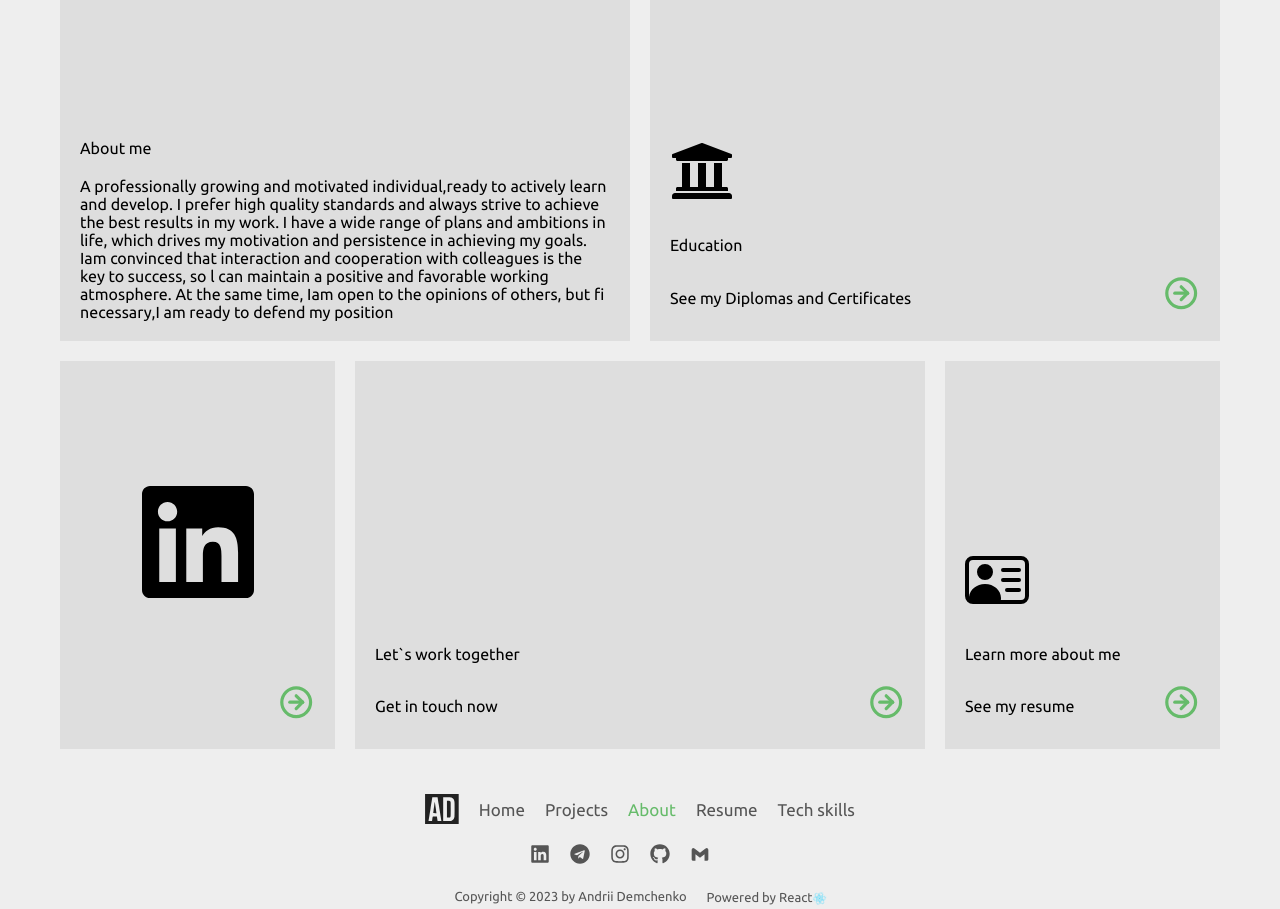
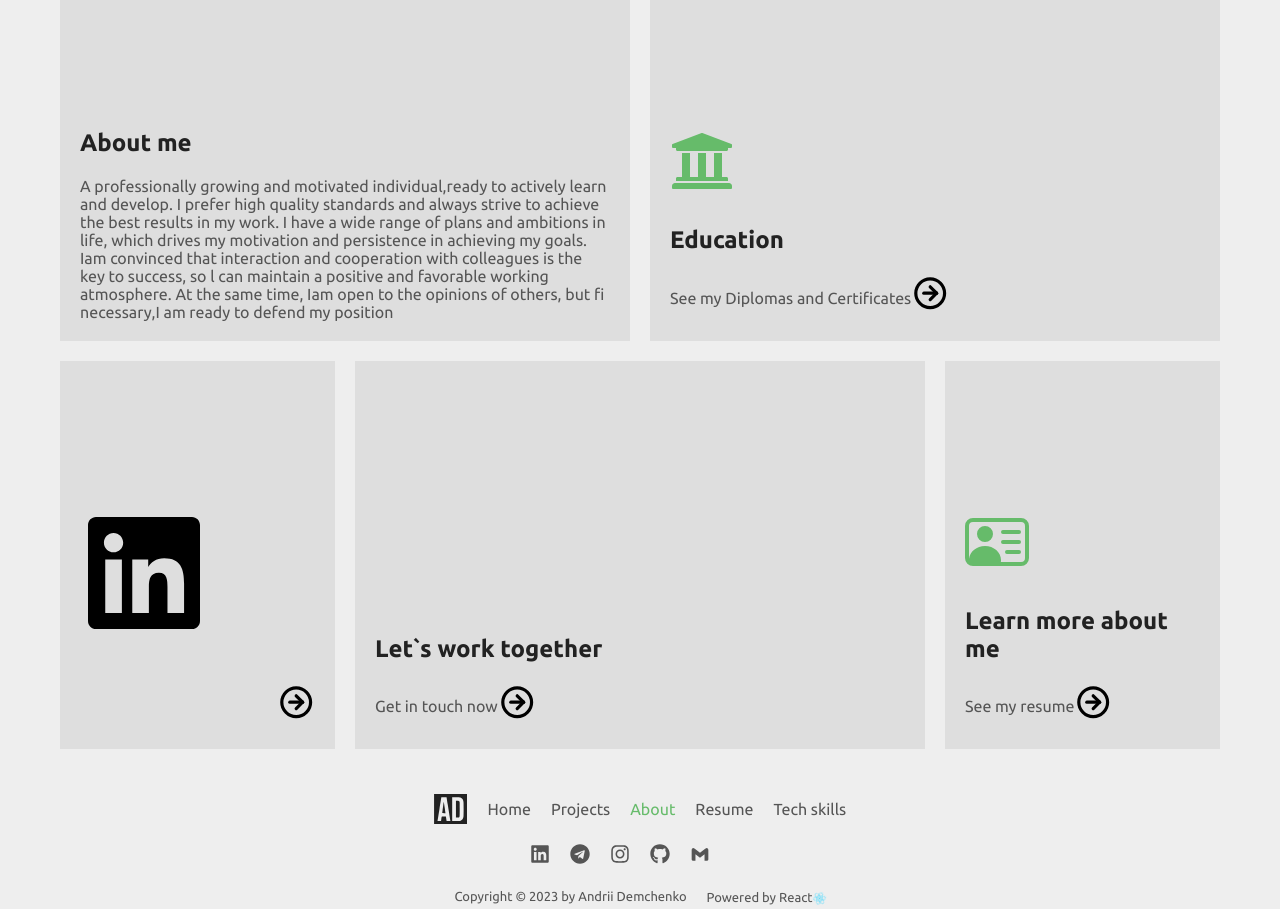
Before and after one commit to andrew-demchenk0/andrew-demchenk0.github.io, a React (Vite) app: page /about in a window 1280 px wide. Shown: the part 860-1769 px from the top of the page. Built offline with nearby package versions, Linux system fonts and the light colour scheme; some icons are missing.

Commit message:
+ variables, * tile component

```diff
--- a/src/components/navigation/navigation.scss
+++ b/src/components/navigation/navigation.scss
@@ -7,7 +7,7 @@
 
   &__item{
     color: var(--subtitle-color);
-    font-size: 17px;
+    font-size: $navigation-link;
     font-weight: 400;
     &:hover {
       color: var(--title-color);
--- a/src/components/pageTile/Tile.jsx
+++ b/src/components/pageTile/Tile.jsx
@@ -1,6 +1,7 @@
 import PropTypes from 'prop-types';
 
 import './tile.scss';
+
 const Tile = props => {
   const { image, alt, className, icon, title, subtitle, linkIcon } = props;
 
@@ -10,12 +11,12 @@ const Tile = props => {
         <img src={image} alt={alt}/>
       </div>
     );
-  }
+  };
   const renderIconLinkTale = () => {
     return (
       <div className={className}>
-        <div className='tile-sm__icon'>{icon}</div>
-        <div className="tile-sm__linkIcon">{linkIcon}</div>
+        <div className="tile__icon-lg">{icon}</div>
+        <div className="tile__link-icon">{linkIcon}</div>
       </div>
     );
   };
@@ -23,8 +24,8 @@ const Tile = props => {
   const renderTitleSubtitleTale = () => {
     return (
       <div className={className}>
-        <div className="tile-md__title">{title}</div>
-        <div className="tile-md__subtitle">{subtitle}</div>
+        <h2 className="tile__title">{title}</h2>
+        <p className="tile__subtitle">{subtitle}</p>
       </div>
     );
   };
@@ -32,10 +33,10 @@ const Tile = props => {
   const renderTitleSubtitleLinkIndicatorTale = () => {
     return (
       <div className={className}>
-        <div className="tile-md__title">{title}</div>
-        <div className='tile-lg__wrapper'>
-          <div className="tile-lg__subtitle">{subtitle}</div>
-          <div className="tile-lg__linkIcon">{linkIcon}</div>
+        <h2 className="tile__title">{title}</h2>
+        <div className="tile__wrapper">
+          <p className="tile__subtitle">{subtitle}</p>
+          <div className="tile__link-icon">{linkIcon}</div>
         </div>
       </div>
     );
@@ -44,11 +45,11 @@ const Tile = props => {
   const renderImageTitleSubtitleLinkTale = () => {
     return (
       <div className={className}>
-        <img src={image} alt={alt}/>
-        <div className="tile-lg__title">{title}</div>
-        <div className='tile-lg__wrapper'>
-          <div className="tile-lg__subtitle">{subtitle}</div>
-          <div className="tile-lg__linkIcon">{linkIcon}</div>
+        <img className="tile__image" src={image} alt={alt}/>
+        <h2 className="tile__title">{title}</h2>
+        <div className="tile__wrapper">
+          <p className="tile__subtitle">{subtitle}</p>
+          <div className="tile__link-icon">{linkIcon}</div>
         </div>
       </div>
     );
@@ -57,11 +58,11 @@ const Tile = props => {
   const renderIconTitleSubtitleLinkTale = () => {
     return (
       <div className={className}>
-        <div className="tile-lg__icon">{icon}</div>
-        <div className="tile-lg__title">{title}</div>
-        <div className='tile-lg__wrapper'>
-          <div className="tile-lg__subtitle">{subtitle}</div>
-          <div className="tile-lg__linkIcon">{linkIcon}</div>
+        <div className="tile__icon">{icon}</div>
+        <h2 className="tile__title">{title}</h2>
+        <div className="tile__wrapper">
+          <p className="tile__subtitle">{subtitle}</p>
+          <div className="tile__link-icon">{linkIcon}</div>
         </div>
       </div>
     );
@@ -72,8 +73,8 @@ const Tile = props => {
       {(icon && linkIcon) && renderIconLinkTale()}
       {(title && subtitle) && renderTitleSubtitleTale()}
       {(title && subtitle && linkIcon) && renderTitleSubtitleLinkIndicatorTale()}
-      {(icon && title && subtitle && linkIcon ) && renderIconTitleSubtitleLinkTale()}
-      {(image && alt && title && subtitle && linkIcon ) && renderImageTitleSubtitleLinkTale()}
+      {(icon && title && subtitle && linkIcon) && renderIconTitleSubtitleLinkTale()}
+      {(image && alt && title && subtitle && linkIcon) && renderImageTitleSubtitleLinkTale()}
     </>
   );
 };
@@ -85,7 +86,7 @@ Tile.propTypes = {
   icon: PropTypes.object,
   linkIcon: PropTypes.object,
   image: PropTypes.string,
-  alt: PropTypes.string
+  alt: PropTypes.string,
 };
 
 export default Tile;
--- a/src/components/pageTile/tile.scss
+++ b/src/components/pageTile/tile.scss
@@ -9,54 +9,55 @@
   align-items: flex-start;
   justify-content: flex-end;
   gap: 20px;
-  &-sm {
+
+  &__wrapper {
+    display: flex;
+    flex-direction: row;
     align-items: center;
-    justify-content: center;
+  }
 
-    &__icon {
-      font-size: 10vw;
-    }
+  &__title {
+    font-size: $title;
+    color: var(--title-color);
+  }
 
-    &__linkIcon {
-      position: absolute;
-      font-size: 3vw;
-      color: var(--main-color);
-      bottom: 20px;
-      right: 20px;
+  &__subtitle {
+    font-size: $subtitle;
+    color: var(--subtitle-color);
+  }
+
+  &__image {
+    &-photo {
+      width: 100%;
+
+      img {
+        width: 100%;
+        height: 100%;
+        object-position: top right;
+        object-fit: cover;
+      }
     }
   }
 
-  &-md {
-    &__title {
-
-    }
-
-    &__subtitle {
-
+  &__icon {
+    font-size: 5vw;
+    color: var(--main-color);
+    &-lg {
+      font-size: 10vw;
     }
   }
 
-  &-lg {
-    &__wrapper {
-      display: flex;
-      flex-direction: row;
-      align-items: center;
-      justify-content: space-between;
-      width: 100%;
-    }
-    &__icon {
-      font-size: 5vw;
-    }
-    &__title {
+  &__link-icon {
+    font-size: 3vw;
+    margin-left: auto;
+    align-self: flex-end;
+  }
 
-    }
-    &__subtitle {
-
-    }
-    &__linkIcon {
-      color: var(--main-color);
-      align-self: flex-end;
-      font-size: 3vw;
-    }
-  }
+  //&__linkIcon {
+  //  position: absolute;
+  //  font-size: 3vw;
+  //  color: var(--main-color);
+  //  bottom: 20px;
+  //  right: 20px;
+  //}
 }
--- a/src/pages/about/About.jsx
+++ b/src/pages/about/About.jsx
@@ -14,44 +14,37 @@ const About = () => {
     <>
       <PageTitle text={t('pageTitle.about')} className='page-title animate__animated animate__fadeInDown' />
       <section className='about'>
-        <Tile className="about__photo about__tile1 animate__animated  animate__slideInLeft"
+        <Tile className="tile__image-photo about__tile1 animate__animated  animate__slideInLeft"
               image={AboutPhoto}
-              alt={'Author Photo'}>
-        </Tile>
+              alt={'Author Photo'} />
 
         <Tile className={'tile about__tile2 animate__animated  animate__slideInRight'}
               title={t('aboutPage.greeting.title')}
-              subtitle={t('aboutPage.greeting.subtitle')}>
-        </Tile>
+              subtitle={t('aboutPage.greeting.subtitle')} />
 
         <Tile className={'tile about__tile3 animate__animated  animate__slideInLeft'}
               title={t('aboutPage.about.title')}
-              subtitle={t('aboutPage.about.description')}>
-        </Tile>
+              subtitle={t('aboutPage.about.description')} />
 
         <Tile className={'tile tile-lg about__tile4 animate__animated  animate__slideInRight'}
               icon={<FaUniversity />} title={t('aboutPage.education.title')}
               subtitle={t('aboutPage.education.subtitle')}
-              linkIcon={<TbCircleArrowRight />}>
-        </Tile>
+              linkIcon={<TbCircleArrowRight />} />
 
         <Tile className={'tile tile-sm about__tile5 animate__animated  animate__slideInLeft'}
               icon={<FaLinkedin />}
-              linkIcon={<TbCircleArrowRight />}>
-        </Tile>
+              linkIcon={<TbCircleArrowRight />} />
 
         <Tile className={'tile tile-lg about__tile6 animate__animated  animate__zoomIn'}
               title={t('aboutPage.contact.title')}
               subtitle={t('aboutPage.contact.subtitle')}
-              linkIcon={<TbCircleArrowRight />}>
-        </Tile>
+              linkIcon={<TbCircleArrowRight />} />
 
         <Tile className={'tile tile-lg about__tile7 animate__animated  animate__slideInRight'}
               icon={<BsPersonVcard />}
               title={t('aboutPage.resume.title')}
               subtitle={t('aboutPage.resume.subtitle')}
-              linkIcon={<TbCircleArrowRight />}>
-        </Tile>
+              linkIcon={<TbCircleArrowRight />} />
       </section>
     </>
   );
--- a/src/pages/about/about.scss
+++ b/src/pages/about/about.scss
@@ -17,19 +17,4 @@
   grid-template-rows: repeat(3, 1fr);
   grid-column-gap: 20px;
   grid-row-gap: 20px;
-
-  &__photo {
-    width: 100%;
-    //height: 250px;
-    img{
-      width: 100%;
-      height: 100%;
-      object-position: top right;
-      object-fit: cover;
-    }
-  }
-
-  &__title {
-
-  }
 }
--- a/src/styles/_variables.scss
+++ b/src/styles/_variables.scss
@@ -13,3 +13,9 @@ html[data-theme='light'] {
   --subtitle-color: #555;
   --main-color: #66BB6A;
 }
+
+$title: clamp(12px, 5vw, 24px);
+$subtitle: clamp(8px, 3vw, 16px);
+$description: clamp(7px, 2.5vw, 14px);
+$special-text: clamp(9px, 4vw, 18px);
+$navigation-link: clamp(8px, 3vw, 16px);
```
